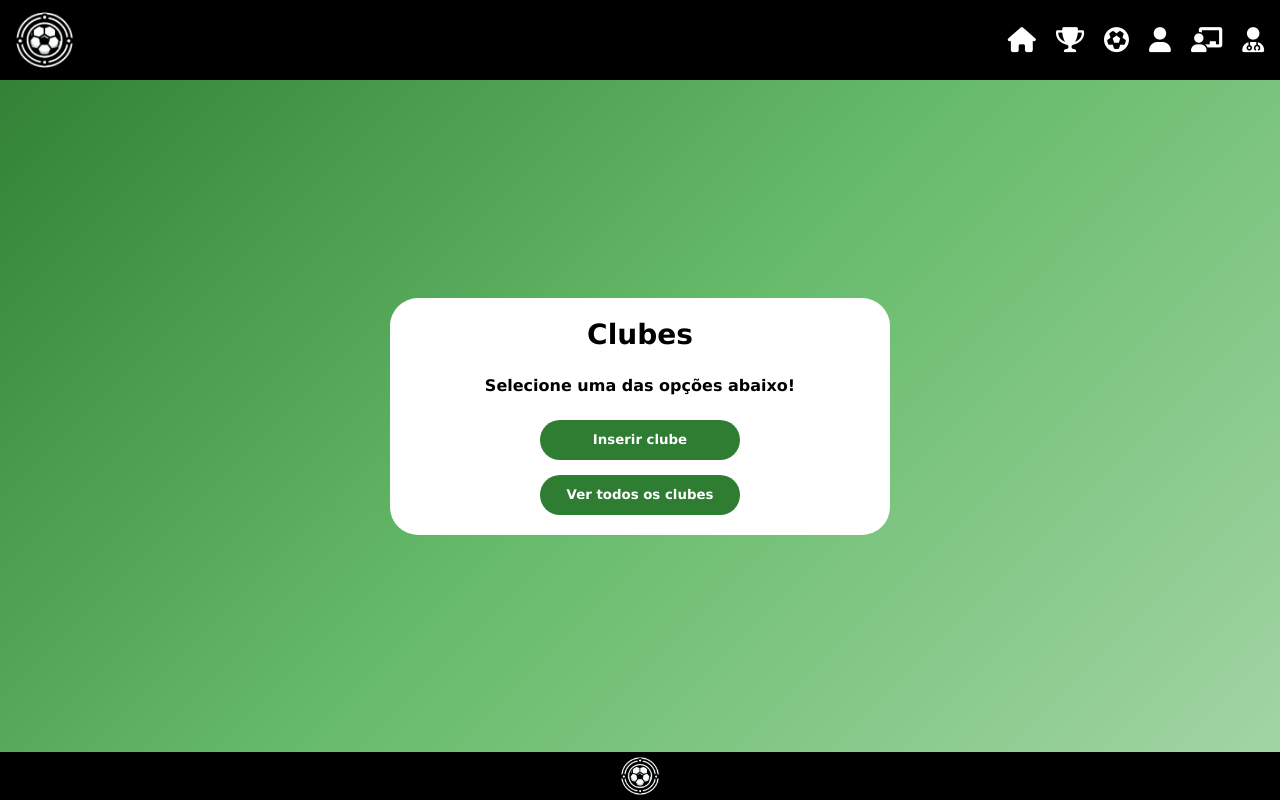
After one commit to Kal-0/soccer_team_management_FCCPD, a Django app: page /menu/clubes/ in a window 1280 px wide. The commit adds this page. Run offline with Django 5.2, Linux system fonts and the light colour scheme.

Commit message:
feat: create specific menu screen to each model

```diff
--- a/teamManagement/app/urls.py
+++ b/teamManagement/app/urls.py
@@ -1,5 +1,5 @@
 from django.urls import path
-from .views import home, campeonato_menu
+from .views import home, campeonato_menu, clube_menu, jogador_menu, treinador_menu, medico_menu
 from .views import campeonato_list, campeonato_create, campeonato_update, campeonato_delete
 from .views import clube_list, clube_create, clube_update, clube_delete
 from .views import jogador_list, jogador_create, jogador_update, jogador_delete
@@ -8,33 +8,39 @@ from .views import medico_list, medico_create, medico_update, medico_delete
 
 urlpatterns = [
 
-     path('', home, name='home'),
-     path('menu/campeonatos/', campeonato_menu, name='campeonato_menu'),
-     path('campeonatos/', campeonato_list, name='campeonato_list'),
-     path('campeonatos/novo/', campeonato_create, name='campeonato_create'),
-     path('campeonatos/editar/<int:id>/',
+    path('', home, name='home'),
+    path('menu/campeonatos/', campeonato_menu, name='campeonato_menu'),
+    path('campeonatos/', campeonato_list, name='campeonato_list'),
+    path('campeonatos/novo/', campeonato_create, name='campeonato_create'),
+    path('campeonatos/editar/<int:id>/',
          campeonato_update, name='campeonato_update'),
-     path('campeonatos/deletar/<int:id>/',
+    path('campeonatos/deletar/<int:id>/',
          campeonato_delete, name='campeonato_delete'),
 
-     path('clubes/', clube_list, name='clube_list'),
-     path('clubes/novo/', clube_create, name='clube_create'),
-     path('clubes/editar/<int:id>/', clube_update, name='clube_update'),
-     path('clubes/deletar/<int:id>/', clube_delete, name='clube_delete'),
+    path('menu/clubes/', clube_menu, name='clube_menu'),
+    path('clubes/', clube_list, name='clube_list'),
+    path('clubes/novo/', clube_create, name='clube_create'),
+    path('clubes/editar/<int:id>/', clube_update, name='clube_update'),
+    path('clubes/deletar/<int:id>/', clube_delete, name='clube_delete'),
 
-     path('jogadores/', jogador_list, name='jogador_list'),
-     path('jogadores/novo/', jogador_create, name='jogador_create'),
-     path('jogadores/<str:cpf>/editar/', jogador_update, name='jogador_update'),
-     path('jogadores/<str:cpf>/deletar/', jogador_delete, name='jogador_delete'),
+    path('menu/jogadores/', jogador_menu, name='jogador_menu'),
+    path('jogadores/', jogador_list, name='jogador_list'),
+    path('jogadores/novo/', jogador_create, name='jogador_create'),
+    path('jogadores/<str:cpf>/editar/', jogador_update, name='jogador_update'),
+    path('jogadores/<str:cpf>/deletar/', jogador_delete, name='jogador_delete'),
 
-     path('treinadores/', treinador_list, name='treinador_list'),
-     path('treinadores/novo/', treinador_create, name='treinador_create'),
-     path('treinadores/editar/<str:cpf>/', treinador_update, name = 'treinador_update'),
-     path('treinadores/editar/<str:cpf>/', treinador_delete, name = 'treinador_delete'),
+    path('menu/treinadores/', treinador_menu, name='treinador_menu'),
+    path('treinadores/', treinador_list, name='treinador_list'),
+    path('treinadores/novo/', treinador_create, name='treinador_create'),
+    path('treinadores/editar/<str:cpf>/',
+         treinador_update, name='treinador_update'),
+    path('treinadores/editar/<str:cpf>/',
+         treinador_delete, name='treinador_delete'),
 
-     path('medicos/', medico_list, name='medico_list'),
-     path('medicos/novo/', medico_create, name='medico_create'),
-     path('medicos/editar/<int:id>/', medico_update, name='medico_update'),
-     path('medicos/deletar/<int:id>/', medico_delete, name='medico_delete'),
+    path('menu/medicos/', medico_menu, name='medico_menu'),
+    path('medicos/', medico_list, name='medico_list'),
+    path('medicos/novo/', medico_create, name='medico_create'),
+    path('medicos/editar/<int:id>/', medico_update, name='medico_update'),
+    path('medicos/deletar/<int:id>/', medico_delete, name='medico_delete'),
 
 ]
--- a/teamManagement/app/views.py
+++ b/teamManagement/app/views.py
@@ -9,6 +9,18 @@ def home(request):
 
 def campeonato_menu(request):
     return render(request, 'campeonatos/campeonatoMenu.html')
+
+def clube_menu(request):
+    return render(request, 'clubes/clubeMenu.html')
+
+def jogador_menu(request):
+    return render(request, 'jogadores/jogadorMenu.html')
+
+def treinador_menu(request):
+    return render(request, 'treinadores/treinadorMenu.html')
+
+def medico_menu(request):
+    return render(request, 'medicos/medicoMenu.html')
 
 # ========================== CAMPEONATO =======================================
 
@@ -129,7 +141,7 @@ def jogador_delete(request, cpf):
     return render(request, 'jogadores/deleteJogador.html', {'jogador': jogador})
 
 
-# ========================== JOGADOR =======================================
+# ========================== TREINADOR =======================================
 def treinador_list(request):
     treinadores = Treinador.objects.all()
     return render(request, 'treinadores/listaTreinador.html', {'treinadores': treinadores})
--- a/teamManagement/static/css/base.css
+++ b/teamManagement/static/css/base.css
@@ -145,6 +145,10 @@ body {
 }
 
 @media (max-width: 768px) {
+    .logo {
+        width: 50%;
+    }
+
     .option {
         font-size: 20px;
     }
@@ -160,6 +164,10 @@ body {
 
     .button-menu {
         width: 80%;
+    }
+
+    .foot-logo {
+        height: 90%;
     }
 }
 
--- a/teamManagement/templates/base.html
+++ b/teamManagement/templates/base.html
@@ -19,16 +19,16 @@
             <a href="{% url 'campeonato_menu' %}" class="option" title="Campeonatos">
                 <i class="fas fa-trophy"></i>
             </a>
-            <a href="{% url 'clube_list' %}" class="option" title="Clubes">
+            <a href="{% url 'clube_menu' %}" class="option" title="Clubes">
                 <i class="fas fa-futbol"></i>
             </a>
-            <a href="{% url 'jogador_list' %}" class="option" title="Jogadores">
+            <a href="{% url 'jogador_menu' %}" class="option" title="Jogadores">
                 <i class="fas fa-user"></i>
             </a>
-            <a href="{% url 'treinador_list' %}" class="option" title="Treinadores">
+            <a href="{% url 'treinador_menu' %}" class="option" title="Treinadores">
                 <i class="fas fa-chalkboard-teacher"></i>
             </a>
-            <a href="{% url 'medico_list' %}" class="option" title="Médicos">
+            <a href="{% url 'medico_menu' %}" class="option" title="Médicos">
                 <i class="fas fa-user-md"></i>
             </a>
         </div>
--- a/teamManagement/templates/campeonatos/campeonatoMenu.html
+++ b/teamManagement/templates/campeonatos/campeonatoMenu.html
@@ -1,6 +1,6 @@
 {% extends "base.html" %}
 
-{% block title %}Home - Championship Management{% endblock %}
+{% block title %}Campeonatos - Championship Management{% endblock %}
 
 {% block content %}
 <div class="menu">
--- /dev/null
+++ b/teamManagement/templates/clubes/clubeMenu.html
@@ -0,0 +1,22 @@
+{% extends "base.html" %}
+
+{% block title %}Clubes - Championship Management{% endblock %}
+
+{% block content %}
+<div class="menu">
+    <h1 class="title">
+        Clubes
+    </h1>
+    <p class="subtitle">
+        Selecione uma das opções abaixo!
+    </p>
+    <div class="button-container">
+        <a href="{% url 'clube_create' %}" class="button-anchor">
+            <button class="button-menu">Inserir clube</button>
+        </a>
+        <a href="{% url 'clube_list' %}" class="button-anchor">
+            <button class="button-menu">Ver todos os clubes</button>
+        </a>
+    </div>
+</div>
+{% endblock %}
```
Also changed, not shown: teamManagement/templates/index.html (+4 -4 lines), teamManagement/templates/jogadores/jogadorMenu.html (added, +22 -0 lines), teamManagement/templates/medicos/medicoMenu.html (added, +22 -0 lines), teamManagement/templates/treinadores/treinadorMenu.html (added, +22 -0 lines).
